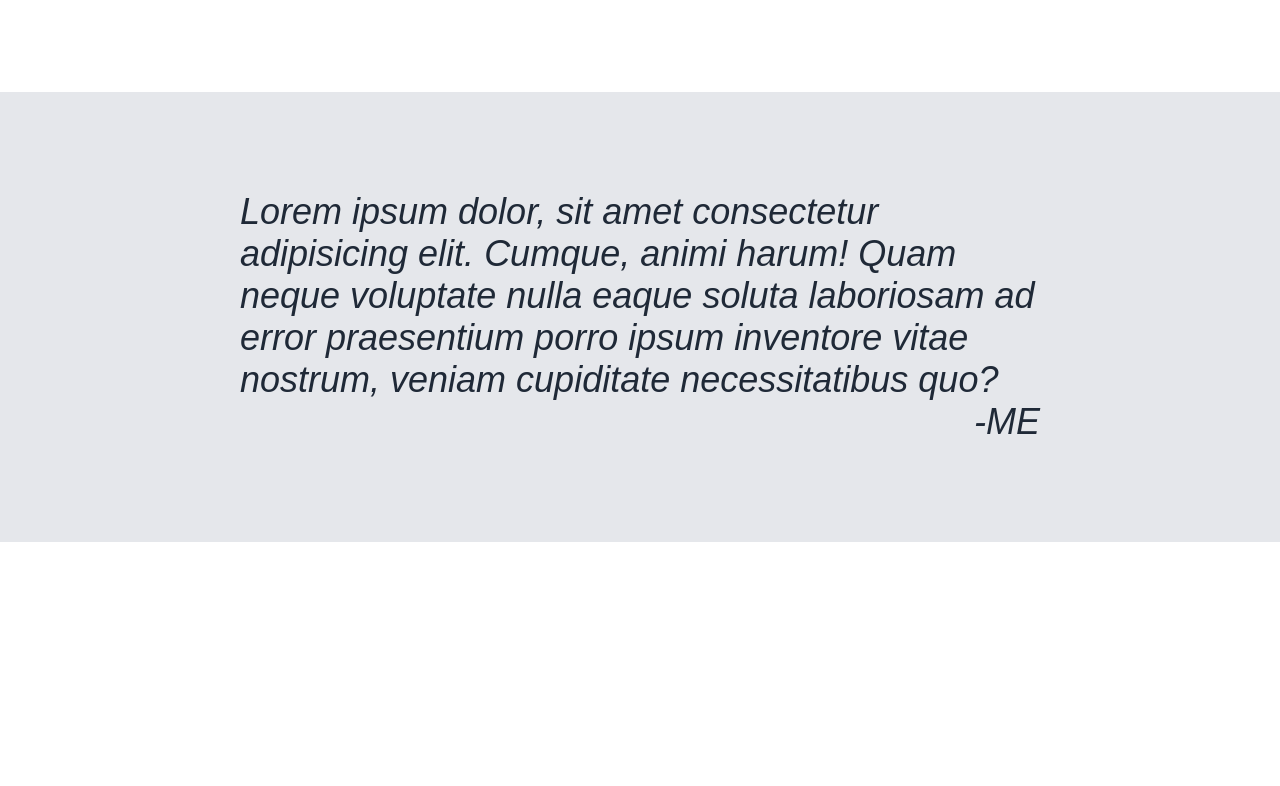
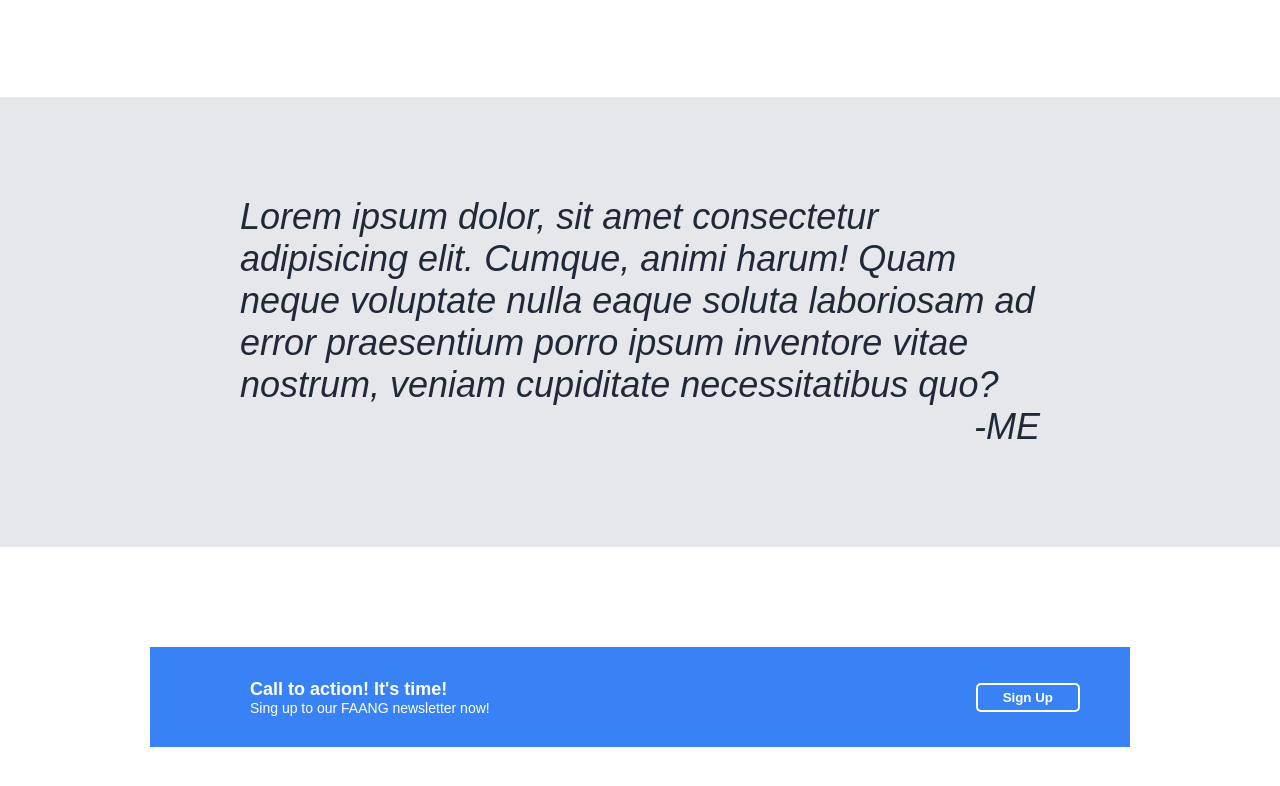
Before and after one commit to JayNaii/odin-landing-page, a plain HTML site: page index.html in a window 1280 px wide. Shown: the part 790-1576 px from the top of the page. Before the commit the page ends 1332 px from the top, so only its background shows below. Drawn offline with Linux system fonts and the light colour scheme.

Commit message:
Finished signup box

```diff
--- a/index.html
+++ b/index.html
@@ -8,7 +8,6 @@
     <link rel="stylesheet" href="styles/footer.css">
     <title>FAANG FANATIC</title>
 </head>
-<body>
     <!--Header-->
     <nav class="header">
         <div class="logo-container">
@@ -66,5 +65,15 @@
             <div class="quote-author">-ME</div>
         </div>
     </section>
+    <!--Sign Up Section-->
+    <section class="sign-up">
+        <div class="sign-up-text">
+            <div class="sign-up-main-text">Call to action! It's time!</div>
+            <div class="sign-up-sub-text">Sing up to our FAANG newsletter now!</div>
+        </div>
+        <button class="end-sign-up-btn">
+            Sign Up
+        </button>
+    </section>
 </body>
 </html>
--- a/styles/body.css
+++ b/styles/body.css
@@ -51,8 +51,8 @@
 
 .preview-row-title{
     color: #1f2937;
-    font-size: 30px;
-    font-weight: bold;
+    font-size: 34px;
+    font-weight: 800;
 }
 
 
@@ -90,6 +90,7 @@
     width: 800px;
     color: #1f2937;
     font-size: 36px;
+    font-weight: 100;
     font-style:italic;
     display: flex;
     flex-direction: column;
@@ -98,3 +99,37 @@
     display: flex;
     margin-left: auto;
 }
+
+.sign-up{
+    background-color: #3882f6;
+    display: flex;
+    height: 100px;
+    margin: 100px 150px;
+}
+.sign-up-text{
+    color: white;
+    margin-left: 100px;
+    display: flex;
+    flex-direction: column;
+    align-self: center;
+}
+.sign-up-main-text{
+    color: white;
+    font-size: 18px;
+    font-weight: bold;
+}
+.sign-up-sub-text{
+    color: white;
+    font-size: 14px;
+}
+.end-sign-up-btn{
+    color: white;
+    font-weight: bold;
+    align-self: center;
+    background-color: #3882f6;
+    border: 2px solid white;
+    border-radius: 5px;
+    padding: 5px 25px;
+    margin-left: auto;
+    margin-right: 50px;
+}
```
